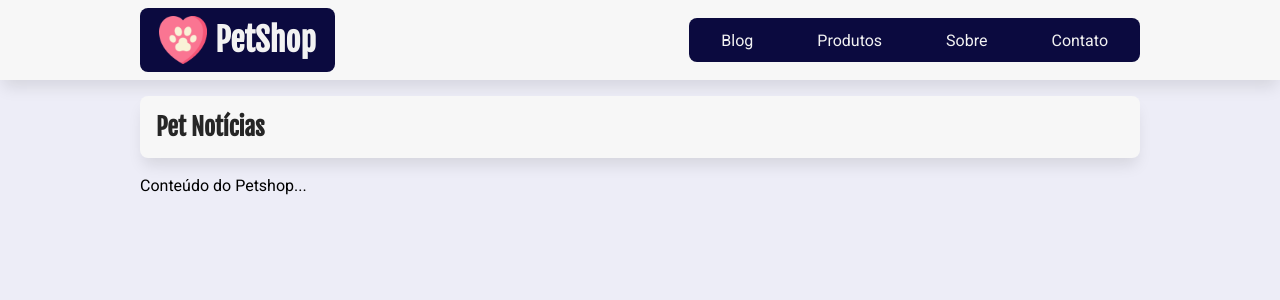
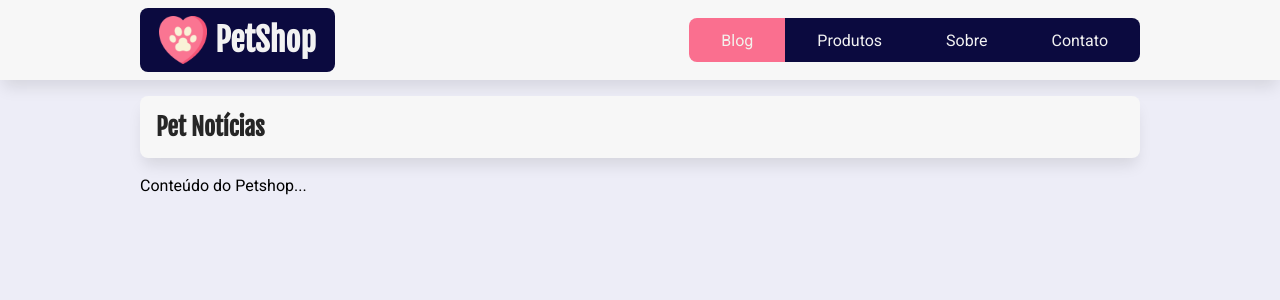
Before and after one commit to kellysabioni/petshop, a Next.js app: page / in a window 1280 px wide. Shown: the top 300 px of the page. Built offline with nearby package versions, Linux system fonts and the light colour scheme.

Commit message:
Atualiza link ativo (Pathname)

```diff
--- a/src/components/Menu.tsx
+++ b/src/components/Menu.tsx
@@ -1,13 +1,33 @@
+"use client";
+import { usePathname } from "next/navigation";
 import Link from "next/link";
 import styles from "./Menu.module.css";
 
 export default function Menu() {
+  const pathname = usePathname();
   return (
     <nav className={styles.menu}>
-      <Link href="/">Blog</Link>
-      <Link href="/produtos">Produtos</Link>
-      <Link href="/sobre">Sobre</Link>
-      <Link href="/contato">Contato</Link>
+      <Link href="/" className={`link ${pathname === "/" ? styles.ativo : ""}`}>
+        Blog
+      </Link>
+      <Link
+        href="/produtos"
+        className={`link ${pathname === "/produtos" ? styles.ativo : ""}`}
+      >
+        Produtos
+      </Link>
+      <Link
+        href="/sobre"
+        className={`link ${pathname === "/sobre" ? styles.ativo : ""}`}
+      >
+        Sobre
+      </Link>
+      <Link
+        href="/contato"
+        className={`link ${pathname === "/contato" ? styles.ativo : ""}`}
+      >
+        Contato
+      </Link>
     </nav>
   );
 }
```
